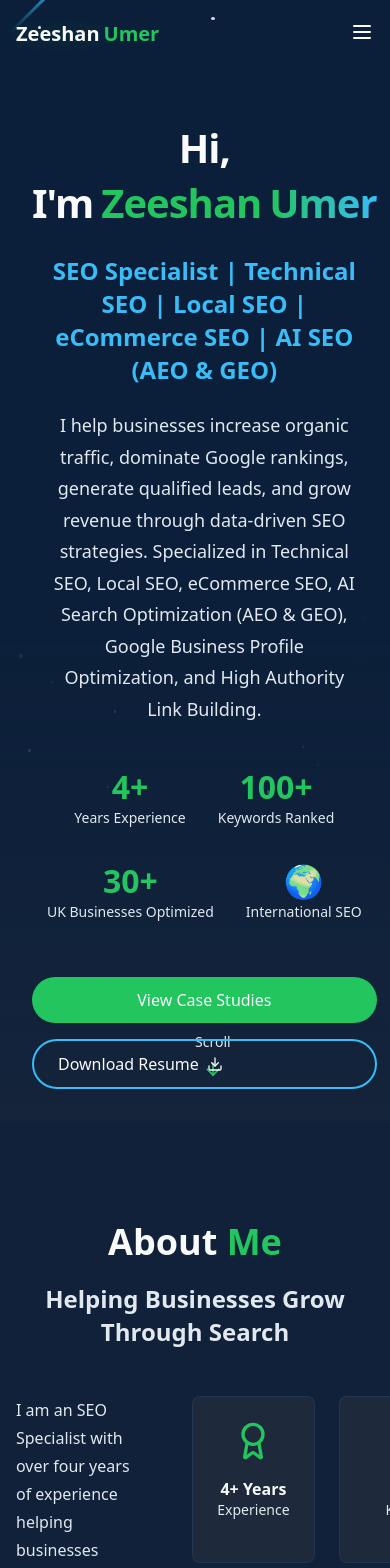
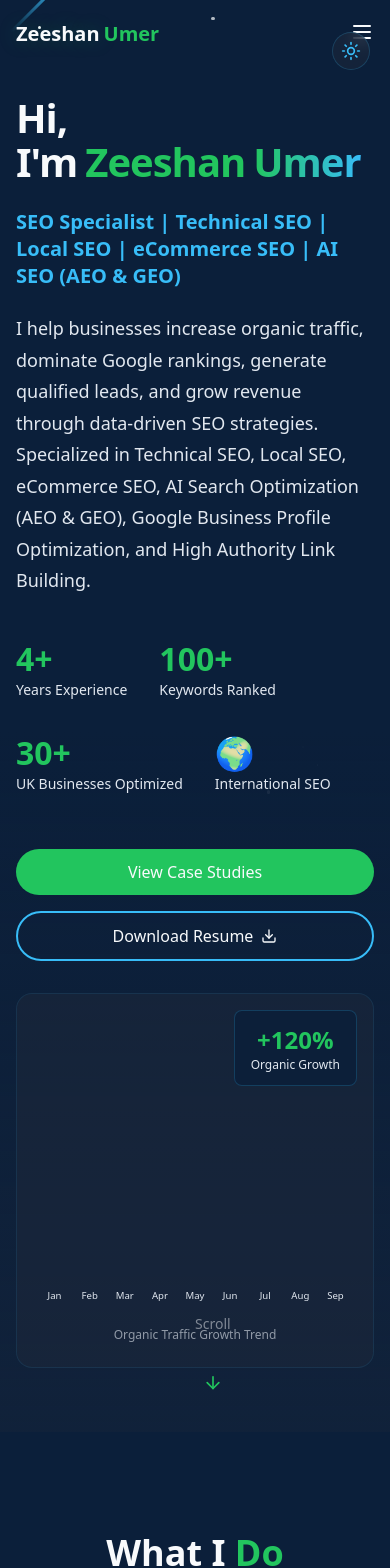
Before and after one commit to Mujtaba214/ZeeshanUmer, a React (Vite) app: page / in a window 390 px wide. Shown: the top 1568 px of the page. Built offline with nearby package versions, Linux system fonts and the light colour scheme.

Commit message:
graph added

```diff
--- a/src/components/HeroSection.jsx
+++ b/src/components/HeroSection.jsx
@@ -8,10 +8,8 @@
         position: 'relative',
         minHeight: '100vh',
         display: 'flex',
-        flexDirection: 'column',
         alignItems: 'center',
-        justifyContent: 'center',
-        padding: '2rem 1rem',
+        padding: '4rem 1rem',
         marginTop: '2rem',
       }}
     >
@@ -19,24 +17,33 @@
         style={{
           position: 'absolute',
           inset: 0,
-          background: 'linear-gradient(180deg, #0B1F3A 0%, #0B1F3A 50%, rgba(30, 41, 59, 0.5) 100%)',
+          background: 'linear-gradient(180deg, #0B1F3A 0%, #0B1F3A 50%, rgba(30, 41, 59, 0.3) 100%)',
           pointerEvents: 'none',
         }}
       />
 
       <div style={{
-        maxWidth: '56rem',
+        maxWidth: '1200px',
         margin: '0 auto',
-        textAlign: 'center',
+        width: '100%',
         zIndex: 10,
-        padding: '0 1rem'
+        display: 'grid',
+        gridTemplateColumns: '1fr 1fr',
+        gap: '4rem',
+        alignItems: 'center'
       }}>
-        <div style={{ display: 'flex', flexDirection: 'column', gap: '1.5rem' }}>
+        {/* Left Content */}
+        <div style={{
+          display: 'flex',
+          flexDirection: 'column',
+          gap: '1.5rem',
+          textAlign: 'left'
+        }}>
           <h1 style={{
-            fontSize: '2.5rem',
+            fontSize: '3.5rem',
             fontWeight: 'bold',
-            paddingTop: '3.5rem',
-            letterSpacing: '-0.025em'
+            letterSpacing: '-0.025em',
+            lineHeight: '1.1'
           }}>
             <span className="opacity-0 animate-fade-in" style={{ color: '#F8FAFC' }}>Hi, I'm</span>
             <span className="opacity-0 animate-fade-in-delay-1" style={{ color: '#22C55E', marginLeft: '0.5rem' }}>
@@ -59,12 +66,9 @@
           <p style={{
             fontSize: '1.125rem',
             color: '#E2E8F0',
-            maxWidth: '42rem',
-            margin: '0 auto',
             opacity: 0,
             animation: 'fadeIn 1s ease-out 0.9s forwards',
-            lineHeight: '1.75',
-            padding: '0 1rem'
+            lineHeight: '1.75'
           }}>
             I help businesses increase organic traffic, dominate Google rankings, generate qualified leads,
             and grow revenue through data-driven SEO strategies. Specialized in Technical SEO, Local SEO,
@@ -76,24 +80,23 @@
             display: 'flex',
             flexWrap: 'wrap',
             gap: '2rem',
-            justifyContent: 'center',
             padding: '1rem 0',
             opacity: 0,
             animation: 'fadeIn 1s ease-out 1.1s forwards'
           }}>
-            <div style={{ textAlign: 'center' }}>
+            <div style={{ textAlign: 'left' }}>
               <div style={{ fontSize: '2rem', fontWeight: 'bold', color: '#22C55E' }}>4+</div>
               <div style={{ color: '#E2E8F0', fontSize: '0.875rem' }}>Years Experience</div>
             </div>
-            <div style={{ textAlign: 'center' }}>
+            <div style={{ textAlign: 'left' }}>
               <div style={{ fontSize: '2rem', fontWeight: 'bold', color: '#22C55E' }}>100+</div>
               <div style={{ color: '#E2E8F0', fontSize: '0.875rem' }}>Keywords Ranked</div>
             </div>
-            <div style={{ textAlign: 'center' }}>
+            <div style={{ textAlign: 'left' }}>
               <div style={{ fontSize: '2rem', fontWeight: 'bold', color: '#22C55E' }}>30+</div>
               <div style={{ color: '#E2E8F0', fontSize: '0.875rem' }}>UK Businesses Optimized</div>
             </div>
-            <div style={{ textAlign: 'center' }}>
+            <div style={{ textAlign: 'left' }}>
               <div style={{ fontSize: '2rem', fontWeight: 'bold', color: '#22C55E' }}>🌍</div>
               <div style={{ color: '#E2E8F0', fontSize: '0.875rem' }}>International SEO</div>
             </div>
@@ -105,8 +108,7 @@
             animation: 'fadeIn 1s ease-out 1.2s forwards',
             display: 'flex',
             flexWrap: 'wrap',
-            gap: '1rem',
-            justifyContent: 'center'
+            gap: '1rem'
           }}>
             <a href="#industries" className="btn-primary">
               View Case Studies
@@ -114,6 +116,145 @@
             <a href="/Zeeshan-Umer-Resume.pdf" download className="btn-secondary" style={{ display: 'inline-flex', alignItems: 'center', gap: '0.5rem' }}>
               Download Resume <Download size={16} />
             </a>
+          </div>
+        </div>
+
+        {/* Right Content - Graph Image */}
+        <div style={{
+          display: 'flex',
+          justifyContent: 'center',
+          alignItems: 'center'
+        }}>
+          <div style={{
+            width: '100%',
+            maxWidth: '500px',
+            backgroundColor: 'rgba(30, 41, 59, 0.5)',
+            borderRadius: '1rem',
+            padding: '1.5rem',
+            border: '1px solid rgba(56, 189, 248, 0.1)',
+            position: 'relative'
+          }}>
+            {/* Graph Bars */}
+            <div style={{
+              width: '100%',
+              height: '300px',
+              display: 'flex',
+              flexDirection: 'column',
+              justifyContent: 'flex-end',
+              gap: '0.5rem',
+              padding: '1rem 0'
+            }}>
+              <div style={{ display: 'flex', alignItems: 'flex-end', gap: '0.5rem', height: '100%' }}>
+                <div style={{ flex: 1, display: 'flex', flexDirection: 'column', alignItems: 'center', gap: '0.25rem' }}>
+                  <div style={{
+                    width: '100%',
+                    height: '40%',
+                    backgroundColor: 'rgba(34, 197, 94, 0.3)',
+                    borderRadius: '4px 4px 0 0'
+                  }} />
+                  <span style={{ color: '#E2E8F0', fontSize: '0.6rem' }}>Jan</span>
+                </div>
+                <div style={{ flex: 1, display: 'flex', flexDirection: 'column', alignItems: 'center', gap: '0.25rem' }}>
+                  <div style={{
+                    width: '100%',
+                    height: '55%',
+                    backgroundColor: 'rgba(34, 197, 94, 0.4)',
+                    borderRadius: '4px 4px 0 0'
+                  }} />
+                  <span style={{ color: '#E2E8F0', fontSize: '0.6rem' }}>Feb</span>
+                </div>
+                <div style={{ flex: 1, display: 'flex', flexDirection: 'column', alignItems: 'center', gap: '0.25rem' }}>
+                  <div style={{
+                    width: '100%',
+                    height: '45%',
+                    backgroundColor: 'rgba(34, 197, 94, 0.4)',
+                    borderRadius: '4px 4px 0 0'
+                  }} />
+                  <span style={{ color: '#E2E8F0', fontSize: '0.6rem' }}>Mar</span>
+                </div>
+                <div style={{ flex: 1, display: 'flex', flexDirection: 'column', alignItems: 'center', gap: '0.25rem' }}>
+                  <div style={{
+                    width: '100%',
+                    height: '65%',
+                    backgroundColor: 'rgba(34, 197, 94, 0.5)',
+                    borderRadius: '4px 4px 0 0'
+                  }} />
+                  <span style={{ color: '#E2E8F0', fontSize: '0.6rem' }}>Apr</span>
+                </div>
+                <div style={{ flex: 1, display: 'flex', flexDirection: 'column', alignItems: 'center', gap: '0.25rem' }}>
+                  <div style={{
+                    width: '100%',
+                    height: '70%',
+                    backgroundColor: 'rgba(34, 197, 94, 0.6)',
+                    borderRadius: '4px 4px 0 0'
+                  }} />
+                  <span style={{ color: '#E2E8F0', fontSize: '0.6rem' }}>May</span>
+                </div>
+                <div style={{ flex: 1, display: 'flex', flexDirection: 'column', alignItems: 'center', gap: '0.25rem' }}>
+                  <div style={{
+                    width: '100%',
+                    height: '85%',
+                    backgroundColor: '#22C55E',
+                    borderRadius: '4px 4px 0 0',
+                    boxShadow: '0 0 20px rgba(34, 197, 94, 0.3)'
+                  }} />
+                  <span style={{ color: '#E2E8F0', fontSize: '0.6rem' }}>Jun</span>
+                </div>
+                <div style={{ flex: 1, display: 'flex', flexDirection: 'column', alignItems: 'center', gap: '0.25rem' }}>
+                  <div style={{
+                    width: '100%',
+                    height: '80%',
+                    backgroundColor: 'rgba(34, 197, 94, 0.7)',
+                    borderRadius: '4px 4px 0 0'
+                  }} />
+                  <span style={{ color: '#E2E8F0', fontSize: '0.6rem' }}>Jul</span>
+                </div>
+                <div style={{ flex: 1, display: 'flex', flexDirection: 'column', alignItems: 'center', gap: '0.25rem' }}>
+                  <div style={{
+                    width: '100%',
+                    height: '90%',
+                    backgroundColor: 'rgba(34, 197, 94, 0.8)',
+                    borderRadius: '4px 4px 0 0'
+                  }} />
+                  <span style={{ color: '#E2E8F0', fontSize: '0.6rem' }}>Aug</span>
+                </div>
+                <div style={{ flex: 1, display: 'flex', flexDirection: 'column', alignItems: 'center', gap: '0.25rem' }}>
+                  <div style={{
+                    width: '100%',
+                    height: '95%',
+                    backgroundColor: 'rgba(34, 197, 94, 0.9)',
+                    borderRadius: '4px 4px 0 0'
+                  }} />
+                  <span style={{ color: '#E2E8F0', fontSize: '0.6rem' }}>Sep</span>
+                </div>
+              </div>
+
+              {/* Stats Overlay */}
+              <div style={{
+                position: 'absolute',
+                top: '1rem',
+                right: '1rem',
+                backgroundColor: 'rgba(11, 31, 58, 0.85)',
+                padding: '0.75rem 1rem',
+                borderRadius: '0.5rem',
+                border: '1px solid rgba(56, 189, 248, 0.2)',
+                textAlign: 'center'
+              }}>
+                <div style={{ fontSize: '1.5rem', fontWeight: 'bold', color: '#22C55E' }}>+120%</div>
+                <div style={{ color: '#E2E8F0', fontSize: '0.75rem' }}>Organic Growth</div>
+              </div>
+            </div>
+
+            {/* Graph Label */}
+            <div style={{
+              textAlign: 'center',
+              color: '#E2E8F0',
+              fontSize: '0.75rem',
+              marginTop: '0.5rem',
+              opacity: 0.6
+            }}>
+              Organic Traffic Growth Trend
+            </div>
           </div>
         </div>
       </div>
--- a/src/index.css
+++ b/src/index.css
@@ -10,9 +10,12 @@
 }
 
 body {
-  background-color: #0B1F3A;
-  color: #F8FAFC;
-  font-family: system-ui, -apple-system, sans-serif;
+  background-color: #0b1f3a;
+  color: #f8fafc;
+  font-family:
+    system-ui,
+    -apple-system,
+    sans-serif;
 }
 
 /* Buttons */
@@ -20,8 +23,8 @@
   display: inline-block;
   padding: 0.75rem 1.5rem;
   border-radius: 9999px;
-  background-color: #22C55E;
-  color: #F8FAFC;
+  background-color: #22c55e;
+  color: #f8fafc;
   font-weight: 500;
   transition: all 0.3s ease;
   cursor: pointer;
@@ -30,7 +33,7 @@
 }
 
 .btn-primary:hover {
-  background-color: #16A34A;
+  background-color: #16a34a;
   box-shadow: 0 10px 15px -3px rgba(34, 197, 94, 0.3);
   transform: translateY(-2px);
 }
@@ -39,8 +42,8 @@
   display: inline-block;
   padding: 0.75rem 1.5rem;
   border-radius: 9999px;
-  border: 2px solid #38BDF8;
-  color: #F8FAFC;
+  border: 2px solid #38bdf8;
+  color: #f8fafc;
   font-weight: 500;
   transition: all 0.3s ease;
   cursor: pointer;
@@ -56,7 +59,7 @@
 
 /* Cards */
 .card {
-  background-color: #1E293B;
+  background-color: #1e293b;
   border-radius: 0.5rem;
   border: 1px solid rgba(56, 189, 248, 0.1);
   transition: all 0.3s ease;
@@ -69,7 +72,7 @@
 
 /* Gradient text */
 .text-gradient {
-  background: linear-gradient(to right, #22C55E, #38BDF8);
+  background: linear-gradient(to right, #22c55e, #38bdf8);
   -webkit-background-clip: text;
   -webkit-text-fill-color: transparent;
   background-clip: text;
@@ -88,18 +91,32 @@
 }
 
 @keyframes pulseSubtle {
-  0%, 100% { opacity: 0.5; }
-  50% { opacity: 1; }
+  0%,
+  100% {
+    opacity: 0.5;
+  }
+  50% {
+    opacity: 1;
+  }
 }
 
 @keyframes grow {
-  from { width: 0%; }
-  to { width: 100%; }
+  from {
+    width: 0%;
+  }
+  to {
+    width: 100%;
+  }
 }
 
 @keyframes bounce {
-  0%, 100% { transform: translateY(0); }
-  50% { transform: translateY(-10px); }
+  0%,
+  100% {
+    transform: translateY(0);
+  }
+  50% {
+    transform: translateY(-10px);
+  }
 }
 
 @keyframes meteor {
@@ -107,8 +124,12 @@
     transform: translateX(0) translateY(0) rotate(-45deg);
     opacity: 0;
   }
-  10% { opacity: 1; }
-  90% { opacity: 1; }
+  10% {
+    opacity: 1;
+  }
+  90% {
+    opacity: 1;
+  }
   100% {
     transform: translateX(-100vw) translateY(100vh) rotate(-45deg);
     opacity: 0;
@@ -151,13 +172,13 @@
 /* Stars and meteors */
 .star {
   position: absolute;
-  background-color: #F8FAFC;
+  background-color: #f8fafc;
   border-radius: 50%;
 }
 
 .meteor {
   position: absolute;
-  background: linear-gradient(to right, transparent, #38BDF8);
+  background: linear-gradient(to right, transparent, #38bdf8);
   border-radius: 9999px;
   transform: rotate(-45deg);
 }
@@ -189,7 +210,8 @@
 
 /* Responsive */
 @media (max-width: 768px) {
-  .btn-primary, .btn-secondary {
+  .btn-primary,
+  .btn-secondary {
     width: 100%;
     text-align: center;
   }
@@ -198,3 +220,44 @@
     padding: 0 1rem;
   }
 }
+
+/* Hero Section Responsive */
+@media (max-width: 968px) {
+  #hero > div {
+    grid-template-columns: 1fr !important;
+    gap: 2rem !important;
+  }
+}
+
+@media (max-width: 768px) {
+  #hero h1 {
+    font-size: 2.5rem !important;
+  }
+
+  #hero h2 {
+    font-size: 1.25rem !important;
+  }
+
+  #hero .btn-primary,
+  #hero .btn-secondary {
+    width: 100%;
+    text-align: center;
+    justify-content: center;
+  }
+
+  #hero .stats-grid {
+    gap: 1rem;
+  }
+
+  #hero > div > div:first-child {
+    text-align: center;
+  }
+
+  #hero > div > div:first-child > div:first-child {
+    margin: 0 auto;
+  }
+
+  #hero > div > div:first-child > div:last-child {
+    justify-content: center;
+  }
+}
--- a/src/pages/Home.jsx
+++ b/src/pages/Home.jsx
@@ -4,8 +4,9 @@
 import { HeroSection } from "../components/HeroSection";
 import { AboutSection } from "../components/AboutSection";
 import { ServicesSection } from "../components/ServicesSection";
-import { IndustriesSection } from "../components/IndustriesSection";
-import { SkillsSection } from "../components/SkillsSection";
+// import { StatsSection } from "../components/StatsSection";
+// import { CaseStudiesSection } from "../components/CaseStudiesSection";
+// import { TestimonialsSection } from "../components/TestimonialsSection";
 import { ContactSection } from "../components/ContactSection";
 import { Footer } from "../components/Footer";
 
@@ -17,15 +18,15 @@
       color: '#F8FAFC',
       overflowX: 'hidden'
     }}>
-      {/* <ThemeToggle /> */}
+      <ThemeToggle />
       <StarBackground />
       <Navbar />
       <main>
         <HeroSection />
-        <AboutSection />
+        {/* <StatsSection /> */}
         <ServicesSection />
-        <IndustriesSection />
-        <SkillsSection />
+        {/* <CaseStudiesSection />
+        <TestimonialsSection /> */}
         <ContactSection />
       </main>
       <Footer />
```
